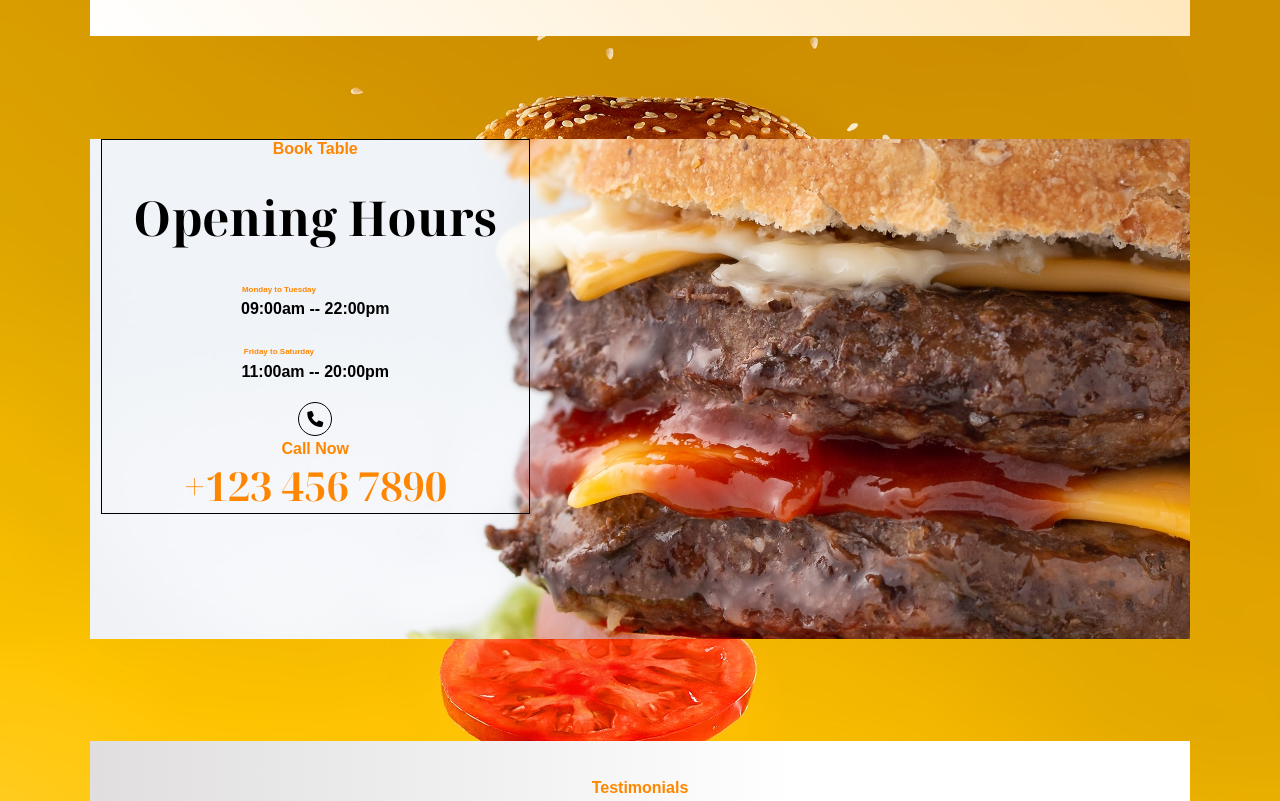
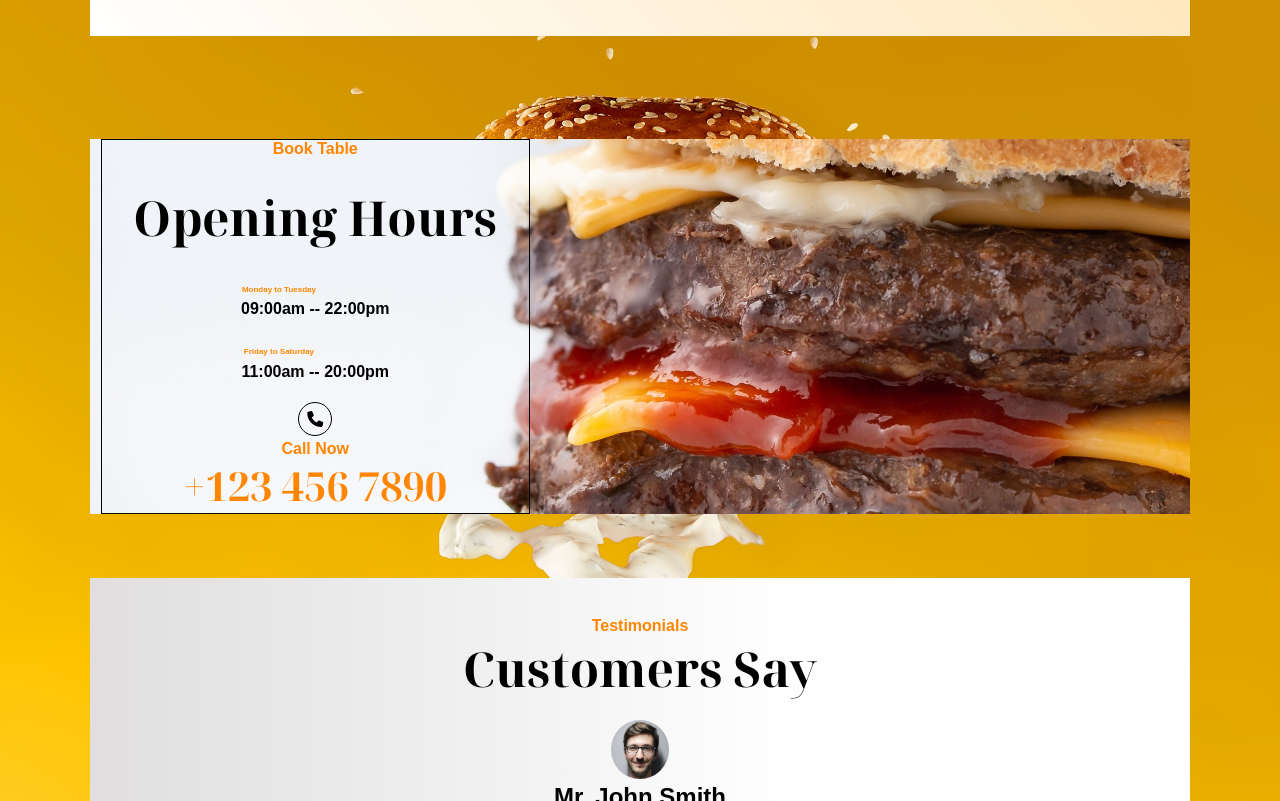
Before and after one commit to ztlaw/restaurant-website, a plain HTML site: page restaurantWebsite.html in a window 1280 px wide. Shown: the part 2320-3121 px from the top of the page. Drawn offline with nearby package versions, Linux system fonts and the light colour scheme; files whose address does not match are found by name; a web font is replaced by a local one.

Commit message:
working on styles

```diff
--- a/restaurantWebsite.css
+++ b/restaurantWebsite.css
@@ -258,16 +258,17 @@ padding-bottom: 3%;
 .s4-container{
     border: 1px solid black;
     width: 39%;
-    margin-left: 1%;
+    margin: 5% 1%;
     display: flex;
     flex-direction: column;
+    justify-content: center;
 
 }
 
 .sectionFour{
     text-align: center;
-    margin-bottom: 8%;
-    height: 500px;
+    margin-bottom: 5%;
+
     background: url(/images/section4-burger.jpg);
     background-position: center;
     background-repeat: no-repeat;
```
